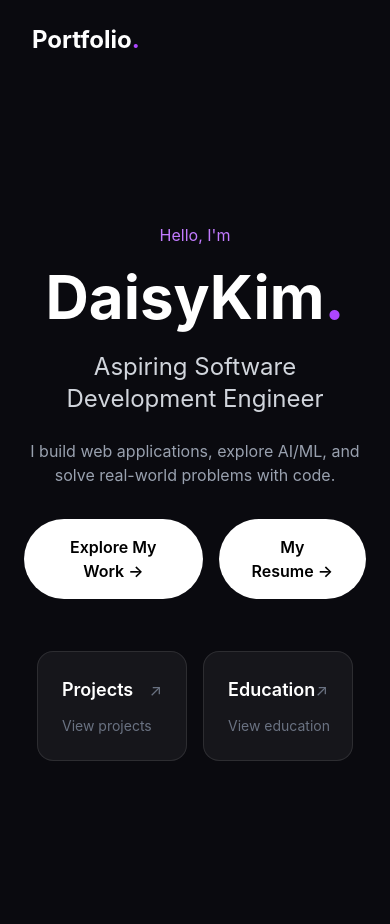
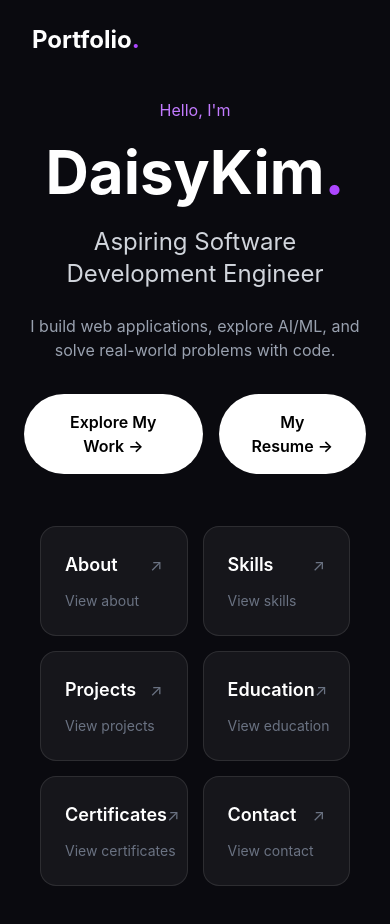
Before and after one commit to DaisykimKarumuri/Portfolio, a React app: page / in a window 390 px wide. Built offline with nearby package versions, Linux system fonts and the light colour scheme; the HTML template or start-up script is replaced by a standard one.

Commit message:
Update portfolio

```diff
--- a/src/components/Hero.jsx
+++ b/src/components/Hero.jsx
@@ -80,9 +80,9 @@ function Hero({ openPanel }) {
       </div>
 
       {/* Section Cards */}
-      <div className="mt-8 flex w-full items-center justify-center gap-4
-                      overflow-x-auto whitespace-nowrap
-                      scrollbar-hide px-4 py-5">
+      <div className="section-cards mt-8 flex w-full items-center justify-center gap-4
+                      overflow-x-auto whitespace-nowrap scrollbar-hide
+                      px-4 py-5">
 
         {sections.map((section) => (
           <button
--- a/src/index.css
+++ b/src/index.css
@@ -21,15 +21,17 @@
 .scrollbar-hide::-webkit-scrollbar {
   display: none;
 }
+
 @media (max-width: 768px) {
-    .projects-container {
+  .section-cards {
     display: grid;
     grid-template-columns: repeat(2, 1fr);
     gap: 15px;
     overflow-x: hidden;
+    width: 100%;
   }
 
-    .project-card {
+  .section-cards button {
     width: 100%;
     min-width: 0;
   }
```
Lines whose indentation alone changed are shown as unchanged.
